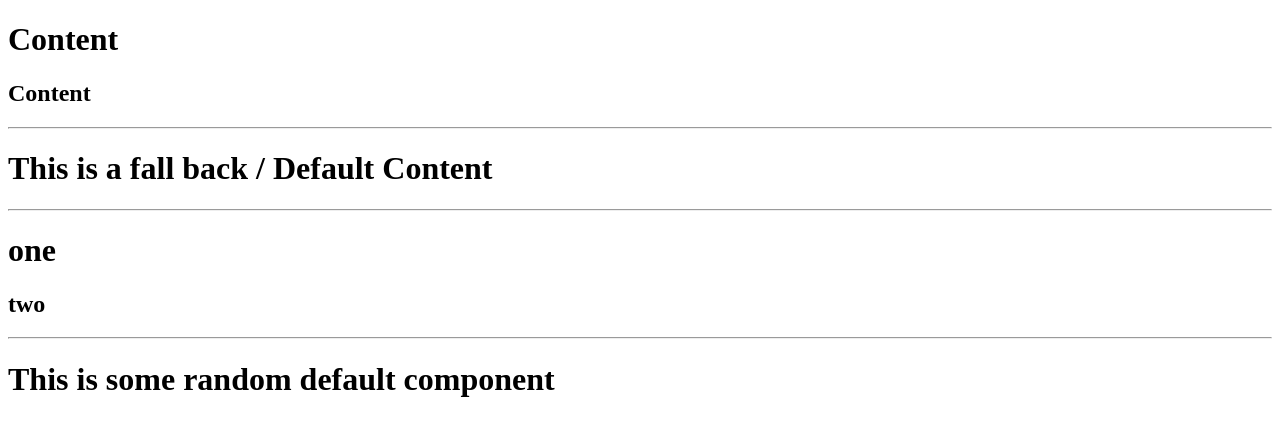
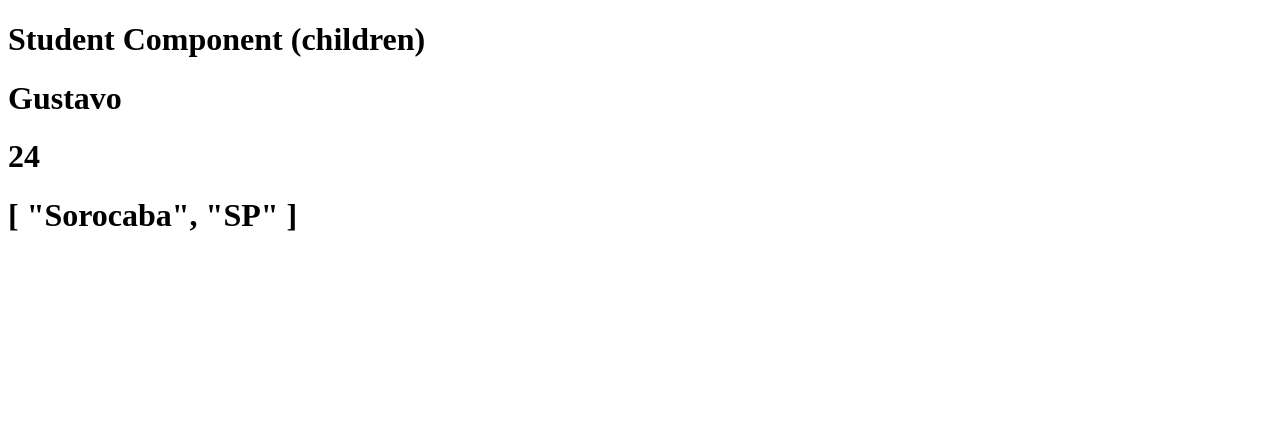
Before and after one commit to gstv57/vue-repo-learning, a Vue app: page / in a window 1280 px wide. Shown: the top 436 px of the page. Built offline with nearby package versions, Linux system fonts and the light colour scheme.

Commit message:
provide and inject pt1

```diff
--- a/src/App.vue
+++ b/src/App.vue
@@ -1,26 +1,12 @@
 <script setup>
-import SlotComponent from './components/SlotComponent.vue'
-import FallbackContent from './components/FallbackContent.vue'
-import NomedSlot from './components/NomedSlot.vue'
-import DefaultSlot from './components/DefaultSlot.vue'
+import SchoolComponent from './components/SchoolComponent.vue'
+import { provide } from 'vue'
+
+provide('studentName', 'Gustavo')
+provide('studentAge', 24)
+provide('studentLocation', ['Sorocaba', 'SP'])
 </script>
 
 <template>
-  <SlotComponent>
-    <h1>Content</h1>
-    <h2>Content</h2>
-  </SlotComponent>
-  <hr />
-  <FallbackContent> </FallbackContent>
-  <hr />
-  <NomedSlot>
-    <template v-slot:one> <h1>one</h1> </template>
-    <template v-slot:two> <h2>two</h2></template>
-  </NomedSlot>
-  <hr />
-  <DefaultSlot>
-    <template #default>
-      <h1>This is some random default component</h1>
-    </template>
-  </DefaultSlot>
+  <SchoolComponent />
 </template>
--- a/src/components/DefaultSlot.vue
+++ /dev/null
@@ -1,3 +0,0 @@
-<template>
-  <slot></slot>
-</template>
--- a/src/components/FallbackContent.vue
+++ /dev/null
@@ -1,7 +0,0 @@
-<script setup></script>
-
-<template>
-  <slot>
-    <h1>This is a fall back / Default Content</h1>
-  </slot>
-</template>
--- a/src/components/NomedSlot.vue
+++ /dev/null
@@ -1,5 +0,0 @@
-<script setup></script>
-<template>
-  <slot name="one"> </slot>
-  <slot name="two"> </slot>
-</template>
--- /dev/null
+++ b/src/components/SchoolComponent.vue
@@ -0,0 +1,7 @@
+<script setup>
+import StudentComponent from './StudentComponent.vue'
+</script>
+
+<template>
+  <StudentComponent />
+</template>
--- a/src/components/SlotComponent.vue
+++ /dev/null
@@ -1,5 +0,0 @@
-<script setup></script>
-
-<template>
-  <slot></slot>
-</template>
--- /dev/null
+++ b/src/components/StudentComponent.vue
@@ -0,0 +1,12 @@
+<script setup>
+import { inject } from 'vue'
+const studentName = inject('studentName')
+const studentAge = inject('studentAge')
+const studentLocation = inject('studentLocation')
+</script>
+<template>
+  <h1>Student Component (children)</h1>
+  <h1>{{ studentName }}</h1>
+  <h1>{{ studentAge }}</h1>
+  <h1>{{ studentLocation }}</h1>
+</template>
```
